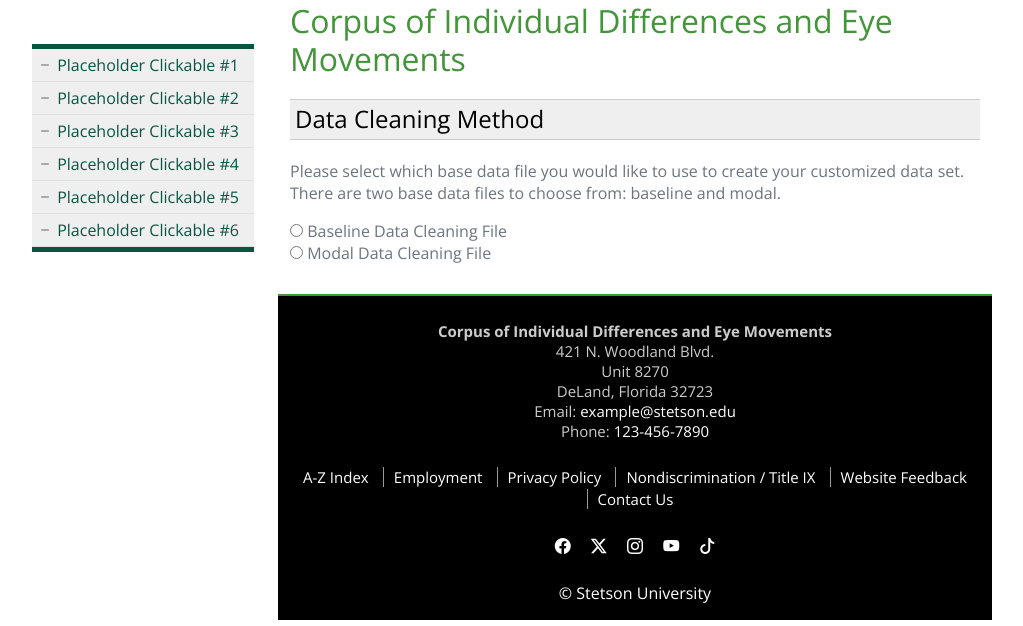
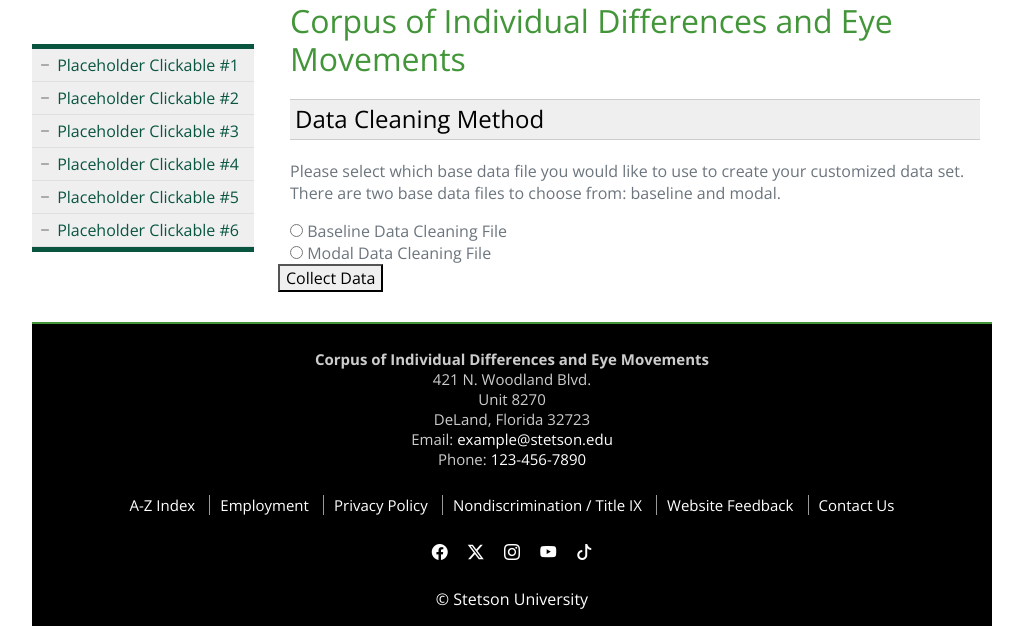
Before and after one commit to StetsonMathCS/project-1-data-dynamos, a Flask app: template templates/index.html in a window 1280 px wide. Shown: the part 202-828 px from the top of the page, without its empty margins (128-1151 px from the left). Run offline with Flask 3, Linux system fonts and the light colour scheme; the template is opened without the code that fills it: most values are stand-ins (such as "Sample title", 1, 10 or a date in 2020); some libraries are stand-ins or nearby versions.

Commit message:
Sub Sections Update

```diff
--- a/app.py
+++ b/app.py
@@ -1,43 +1,58 @@
-from flask import Flask, render_template, request, send_file, jsonify, redirect, url_for
+from flask import Flask, render_template
 import pandas as pd
-import os
 
 app = Flask(__name__)
 
 def read_excel_and_categorize(file_path):
     df = pd.read_excel(file_path, header=None)
 
-    # Descriptions are assumed to be in row 3 (index 2)
-    descriptions_row = df.iloc[2]
+    categorized_data = {}
 
-    target_row_index = df.apply(lambda row: row.astype(str).str.contains('Label for Website').any(), axis=1).idxmax()
+    main_categories = df.iloc[8].fillna(method='ffill')  # Row 9 in Excel, fill forward NaN values
+    sub_categories = df.iloc[9]  # Row 10 in Excel
+    descriptions_row = df.iloc[2]  # Descriptions in Row 3
 
-    ranges = {
-        'Identifying Variables': (1, 8),
-        'Eye Movement Data': (9, 52),
-        'Lexical Variables': (53, 85),
-        'Individual Differences': (86, 119),
-    }
+    for col in range(df.shape[1]):  # Iterate over DataFrame columns
+        main_cat = main_categories[col]
+        sub_cat = sub_categories[col]
+        variable = df.iloc[0, col]  # Assuming the first row contains variable names
+        description = descriptions_row[col]
 
-    categorized_data = {}
-    for category, (start_idx, end_idx) in ranges.items():
-        variables = df.iloc[target_row_index, start_idx:end_idx + 1].dropna().values.tolist()
-        descriptions = descriptions_row[start_idx:end_idx + 1].values.tolist()
-        categorized_data[category] = list(zip(variables, descriptions))
+        # Skip if no main category or variable name or if the main category is "Category of Variable"
+        if pd.isnull(main_cat) or pd.isnull(variable) or main_cat == "Category of Variable":
+            continue
+
+        # Initialize nested dictionaries for categories and subcategories
+        if main_cat not in categorized_data:
+            categorized_data[main_cat] = {}
+        if sub_cat not in categorized_data[main_cat]:
+            categorized_data[main_cat][sub_cat] = []
+
+        # Append variable and description to the appropriate subcategory list
+        categorized_data[main_cat][sub_cat].append((variable, description))
 
     return categorized_data
 
+@app.route('/collect-data', methods=['POST'])
+def collect_data():
+    data = request.json.get('data', [])
+
+    # Create a DataFrame with the selected data
+    df = pd.DataFrame(data, columns=['Selected Variables'])
+
+    # Write the DataFrame to a new Excel file
+    output_file = 'selected_variables.xlsx'
+    df.to_excel(output_file, index=False)
+
+    return jsonify({'message': 'Data collected and saved to ' + output_file})
+
+
 @app.route('/')
 def index():
-    file_path = 'Variable Definitions.xlsx'  # Adjust the path accordingly
+    file_path = 'Variable Definitions.xlsx'  # Update this to the actual path of your Excel file
     headers_parts = read_excel_and_categorize(file_path)
+
     return render_template('index.html', headers_parts=headers_parts)
-
-@app.route('/process-selection', methods=['POST'])
-def process_selection():
-    selected_variables = request.form.getlist('variables')
-    print("Selected Variables:", selected_variables)
-    return redirect(url_for('index'))
 
 if __name__ == '__main__':
     app.run(debug=True)
--- a/templates/index.html
+++ b/templates/index.html
@@ -265,6 +265,7 @@
                     <div id="layout" class="container-fluid">
                         <h1>Corpus of Individual Differences and Eye Movements</h1>
                         <!-- THIS DIV IS WHERE YOU WILL WANT TO INSERT CONTENT. EVERYTHING OUTSIDE OF IT IS THE TEMPLATE FOR THE PAGE WHILE THE INSIDE IS THE THEME. -Corey -->
+
 <!-- Place this snippet inside the <div id="layout" class="container-fluid"> in your index.html file -->
     <div id="data-cleaning-method">
         <h2>Data Cleaning Method</h2>
@@ -296,12 +297,16 @@
     </script>
 
     <div id="variable-selection">
-                            {% for category, variables in headers_parts.items() %}
+        {% for main_cat, sub_cats in headers_parts.items() %}
         <div class="category">
-                                <h2>{{ category }}</h2>
+            <h2>{{ main_cat }}</h2>
+            {% for sub_cat, variables in sub_cats.items() %}
+            <div class="sub-category">
+                <h3>{{ sub_cat }}</h3>
                 {% for variable, description in variables %}
                 <div class="variable">
-                                    <input type="checkbox" id="var_{{ loop.index }}" name="variables" value="{{ variable }}">
+                    <input type="checkbox" id="var_{{ loop.index }}" name="variables" value="{{ variable }}"
+                           {% if variable in ['Participant ID', 'Passage ID'] %}checked{% endif %}>
                     <label for="var_{{ loop.index }}">{{ variable }}</label>
                     <a href="javascript:void(0);" onclick="showPopup('{{ description }}')">?</a>
                 </div>
@@ -309,29 +314,43 @@
             </div>
             {% endfor %}
         </div>
+        {% endfor %}
+    </div>
+    </div>
 
-
-  <!-- Popup Template -->
-  <div id="popup" class="popup" style="display:none; position:fixed; top:10px; left:50%; transform:translateX(-50%); padding:20px; background:#fff; border:1px solid #ddd; z-index:10001;">
-    <!-- Popup content will be filled by JavaScript -->
+    <div id="collect-data-button">
+        <button onclick="collectData()">Collect Data</button>
     </div>
 
     <script>
-  function showPopup(title) {
-    // This is where you can fill the popup content based on the section title
-    var popupContent = 'Information about ' + title;
+        function collectData() {
+            // Retrieve all checked checkboxes
+            var checkboxes = document.querySelectorAll('input[type="checkbox"]:checked');
+            var data = [];
+            checkboxes.forEach(function(checkbox) {
+                data.push(checkbox.value);
+            });
 
-    // Display the popup
-    var popup = document.getElementById('popup');
-    popup.innerHTML = popupContent;
-    popup.style.display = 'block';
-
-    // Hide the popup after 5 seconds
-    setTimeout(function() {
-      popup.style.display = 'none';
-    }, 5000);
+            // Send a POST request to the Flask route
+            fetch('/collect-data', {
+                method: 'POST',
+                headers: {
+                    'Content-Type': 'application/json'
+                },
+                body: JSON.stringify({ 'data': data })
+            })
+            .then(response => response.json())
+            .then(data => {
+                alert(data.message); // Display a success message
+            })
+            .catch(error => {
+                console.error('Error:', error);
+            });
         }
     </script>
+
+
+
 
         </div>
         <footer>
```
Also changed, not shown: 1 other file. Lines whose indentation alone changed are shown as unchanged.
